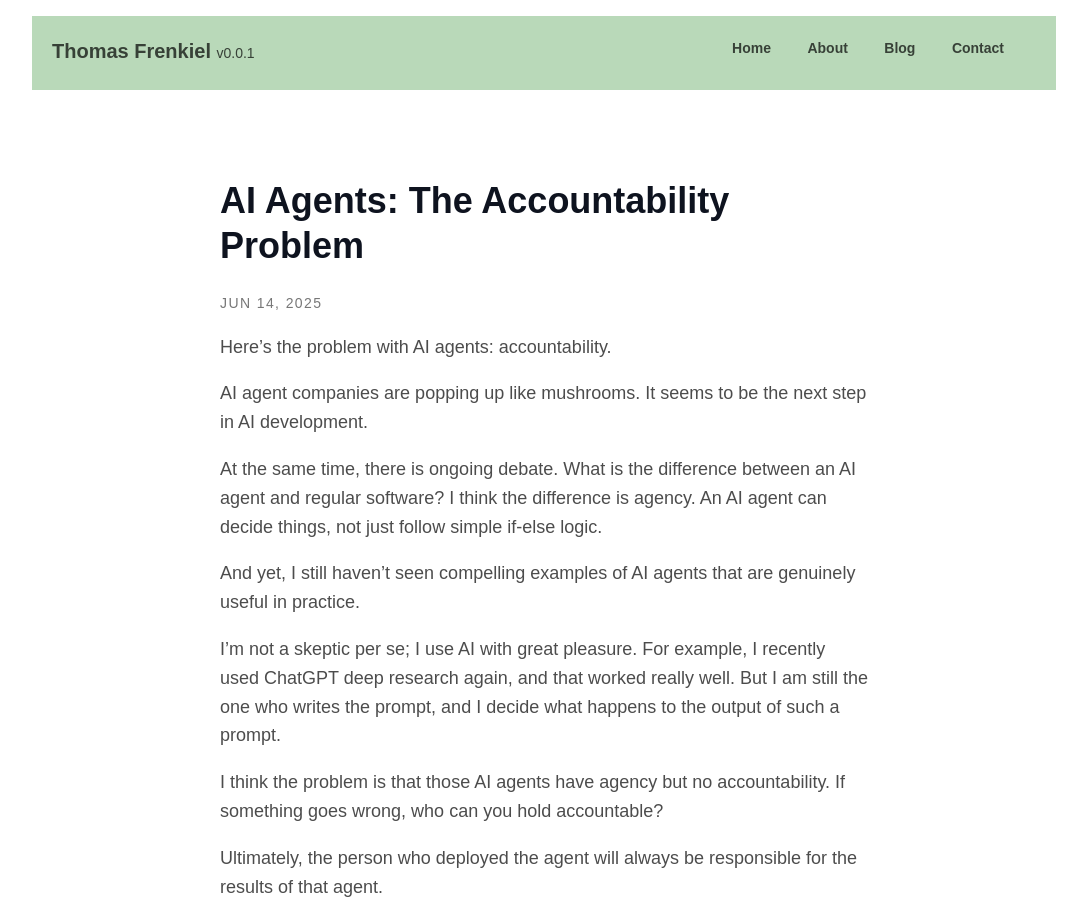
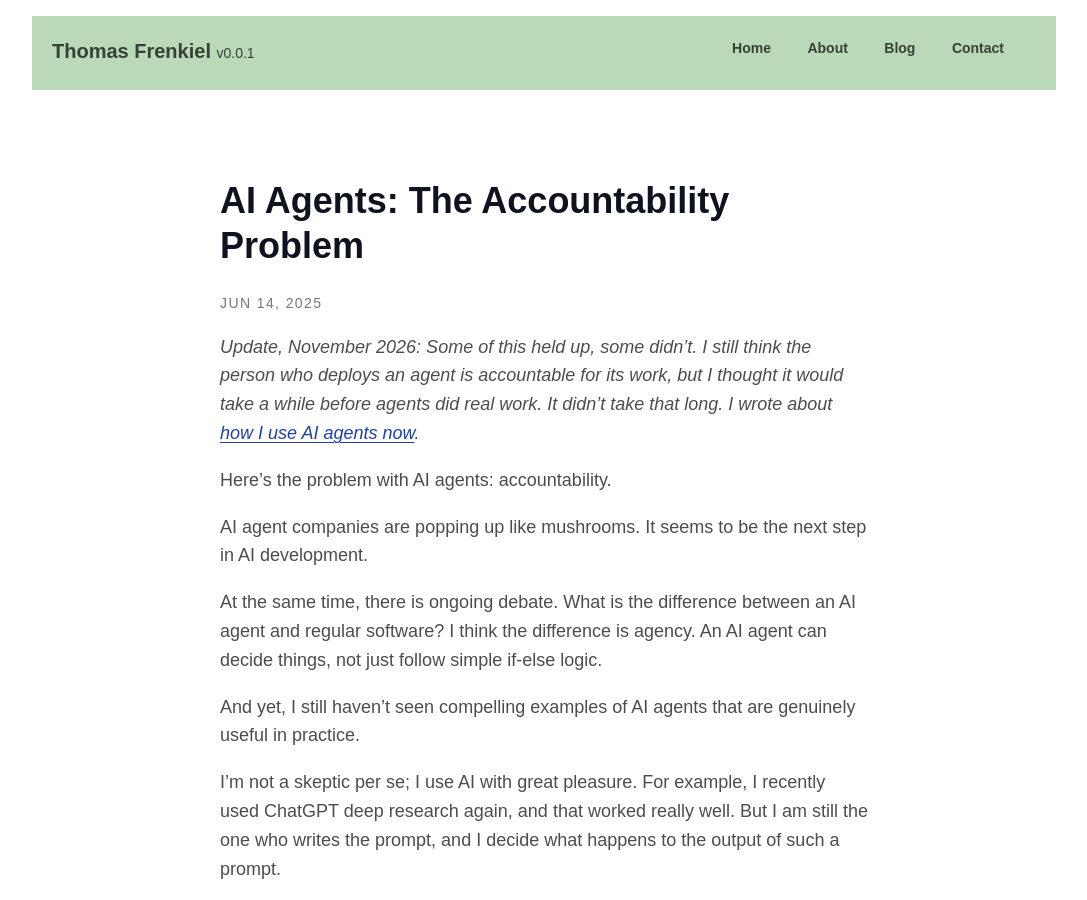
Before and after one commit to tfrenkiel040/website, a Jekyll site: the page built from _posts/2025-06-14-ai-agents-accountability.md, in a window 1280 px wide and 900 px high. Shown: the whole window, without its empty margins (96-1183 px from the left). Built offline with Jekyll 4.4.1, drawn with Linux system fonts in a browser that asks for light colours.

Commit message:
Update 2025-06-14-ai-agents-accountability.md

```diff
--- a/_posts/2025-06-14-ai-agents-accountability.md
+++ b/_posts/2025-06-14-ai-agents-accountability.md
@@ -4,6 +4,8 @@ title: "AI Agents: The Accountability Problem"
 date: 2025-06-14
 categories: [AI]
 ---
+
+*Update, November 2026: Some of this held up, some didn't. I still think the person who deploys an agent is accountable for its work, but I thought it would take a while before agents did real work. It didn't take that long. I wrote about [how I use AI agents now](/ai/2026/11/19/how-i-use-ai-agents-as-a-web-pm.html).*
 
 Here's the problem with AI agents: accountability.
 
```
